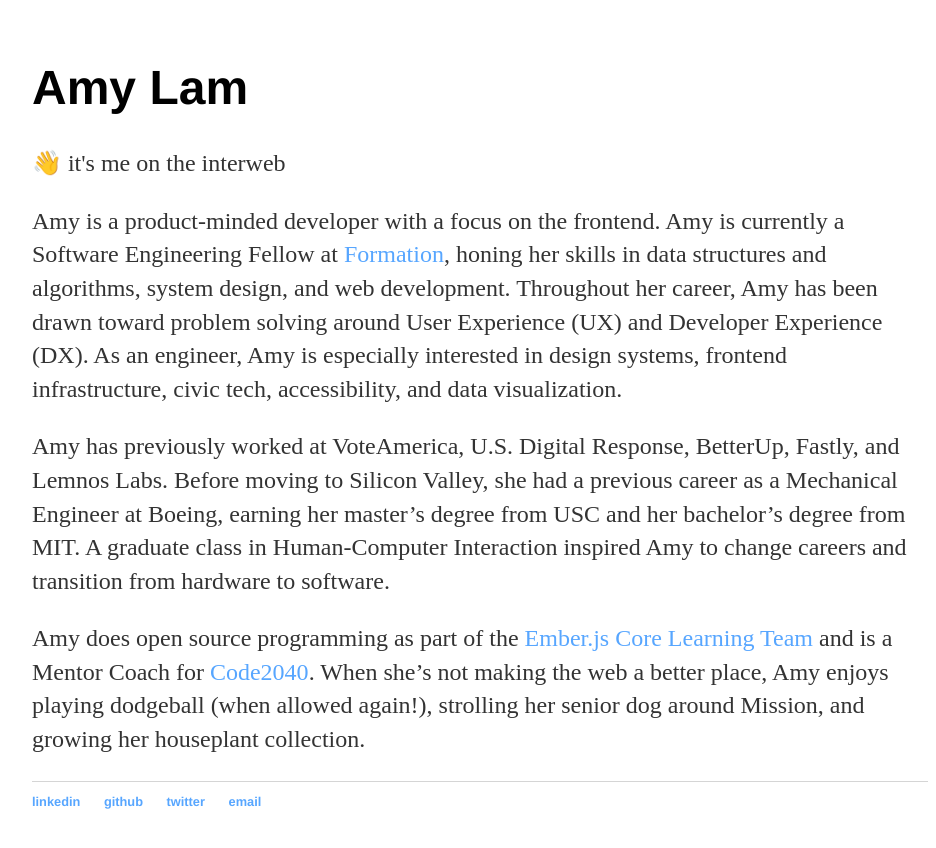
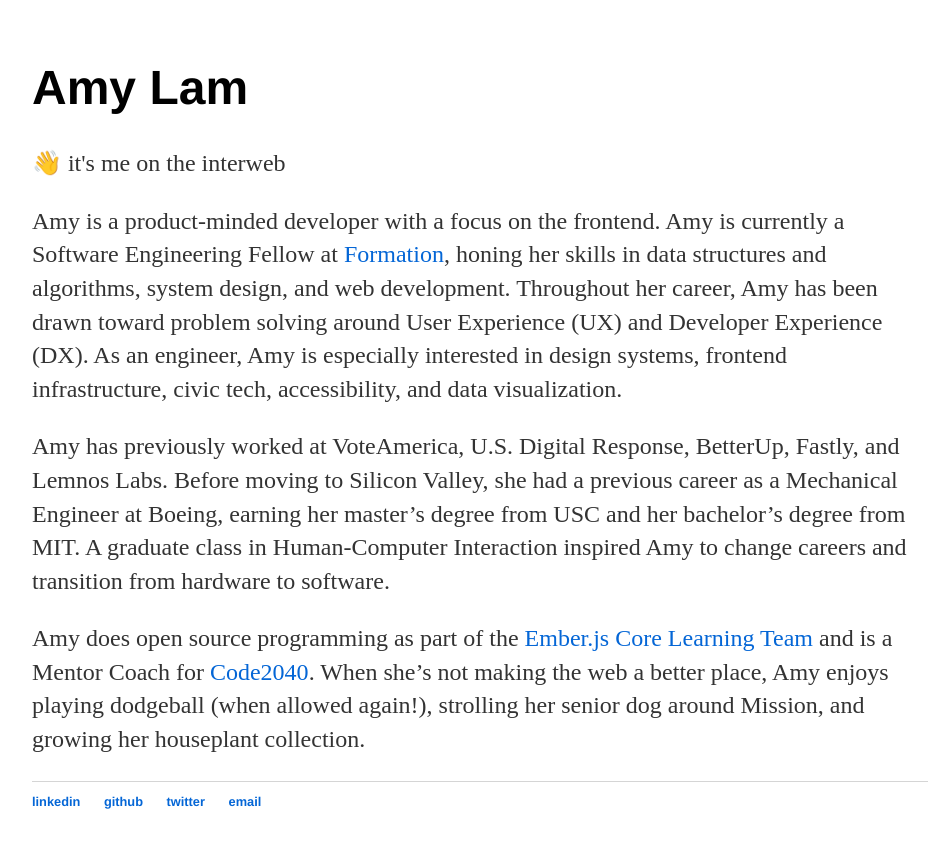
Before and after one commit to amyrlam/amyrlam.github.io-old, a Jekyll site: the page built from index.html, in a window 1280 px wide. Shown: the top 848 px of the page, without its empty margins (160-1096 px from the left). Built offline with Jekyll 4.4.1, drawn with Linux system fonts in a browser that asks for light colours.

Commit message:
Update main.css

```diff
--- a/css/main.css
+++ b/css/main.css
@@ -17,7 +17,7 @@
 
 a {
     text-decoration: none;
-    color: #57a6ff;
+    color: #0466d6;
 }
 
 a:hover {
```
